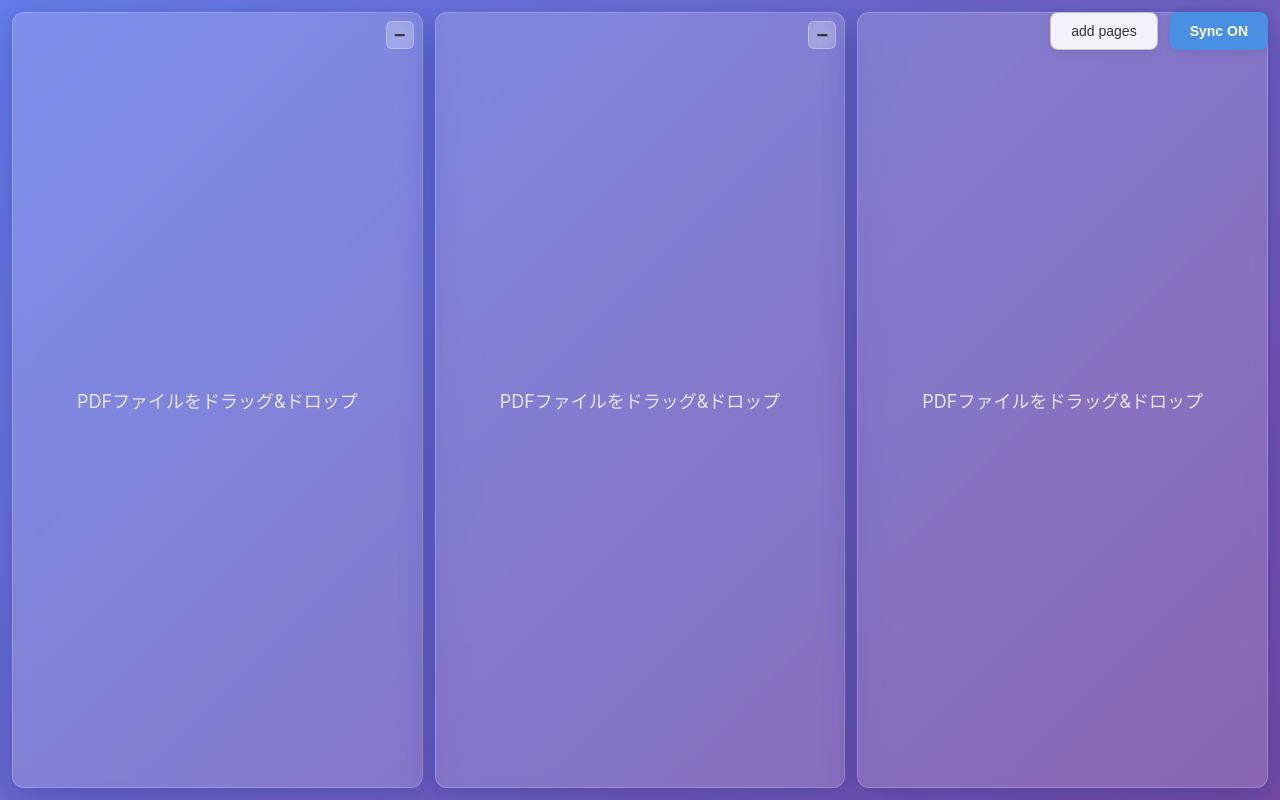
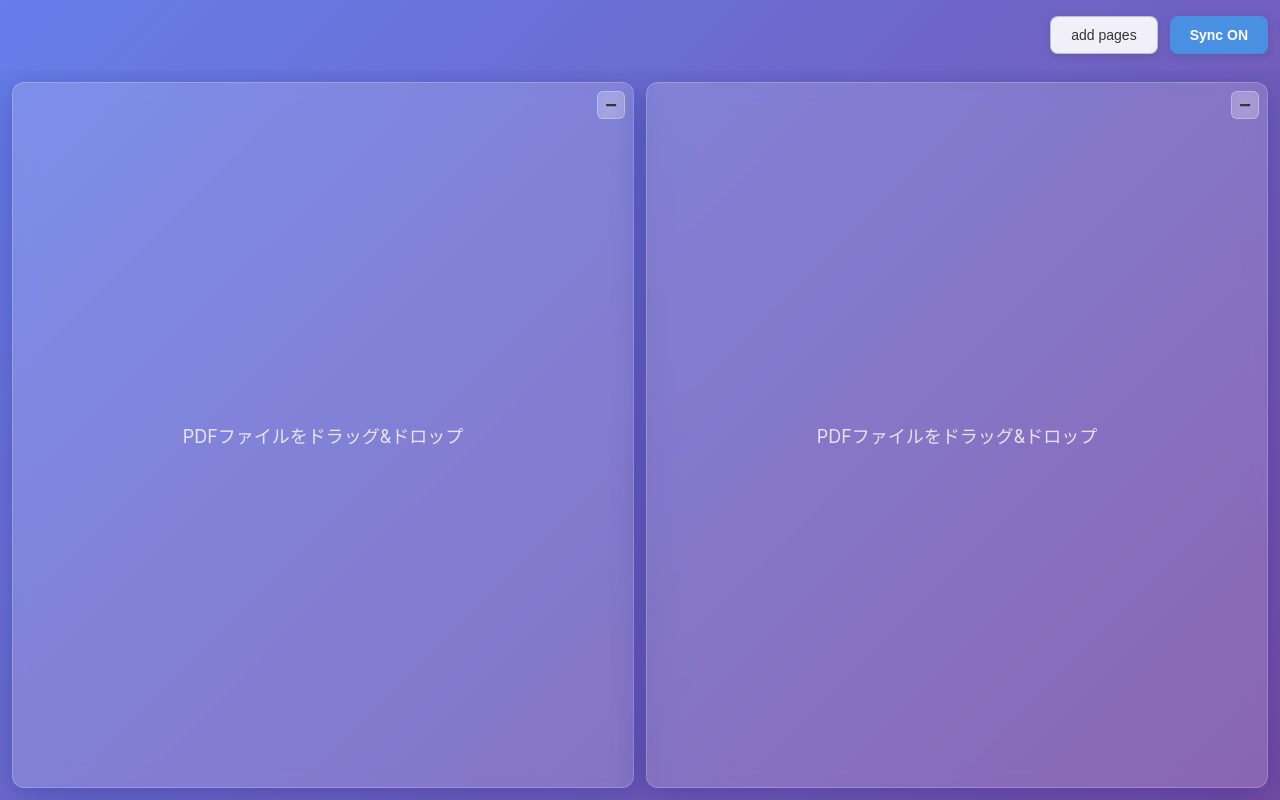
Before and after one commit to TakaHoribe/multipdf-viewer, a React (Vite) app: page / in a window 1280 px wide. Built offline with nearby package versions, Linux system fonts and the light colour scheme.

Commit message:
Change default to 2 viewers and move control panel to top to avoid overlap with remove buttons

```diff
--- a/src/App.css
+++ b/src/App.css
@@ -31,3 +31,11 @@ body {
   overflow-x: auto;
   overflow-y: hidden;
 }
+
+.control-panel-wrapper {
+  padding: 16px 12px;
+  display: flex;
+  justify-content: flex-end;
+  align-items: center;
+  min-height: 60px;
+}
--- a/src/App.jsx
+++ b/src/App.jsx
@@ -5,7 +5,7 @@ import { usePDFSync } from './hooks/usePDFSync'
 import './App.css'
 
 function App() {
-  const [viewers, setViewers] = useState([{ id: 1 }, { id: 2 }, { id: 3 }])
+  const [viewers, setViewers] = useState([{ id: 1 }, { id: 2 }])
   const [syncEnabled, setSyncEnabled] = useState(true)
   const viewerRefsMap = useRef({})
 
@@ -35,12 +35,14 @@ function App() {
 
   return (
     <div className="app">
+      <div className="control-panel-wrapper">
         <ControlPanel
           onAddPages={addViewer}
           syncEnabled={syncEnabled}
           onToggleSync={toggleSync}
           canAdd={viewers.length < 4}
         />
+      </div>
       <div className="viewers-container">
         {viewers.map(viewer => (
           <PDFViewer
--- a/src/components/ControlPanel.css
+++ b/src/components/ControlPanel.css
@@ -1,7 +1,4 @@
 .control-panel {
-  position: absolute;
-  top: 12px;
-  right: 12px;
   display: flex;
   gap: 12px;
   z-index: 100;
```
Lines whose indentation alone changed are shown as unchanged.
